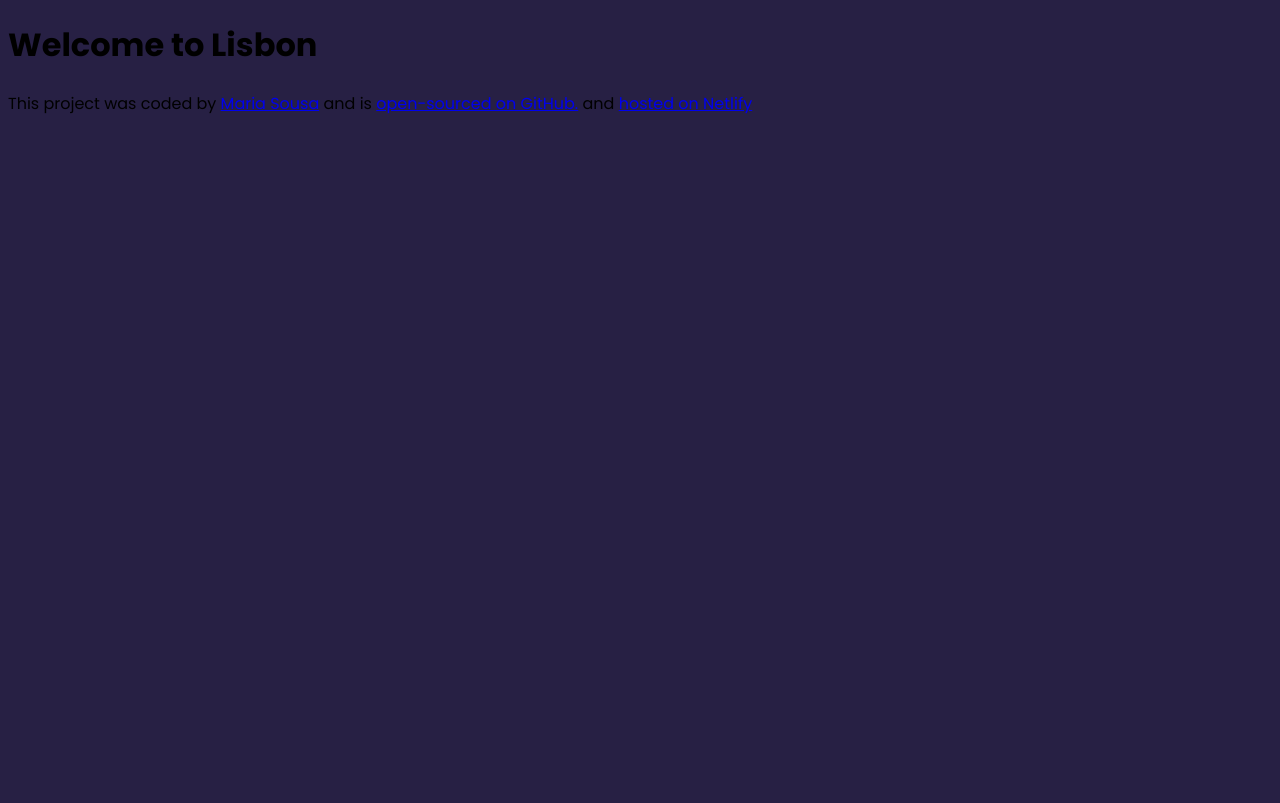
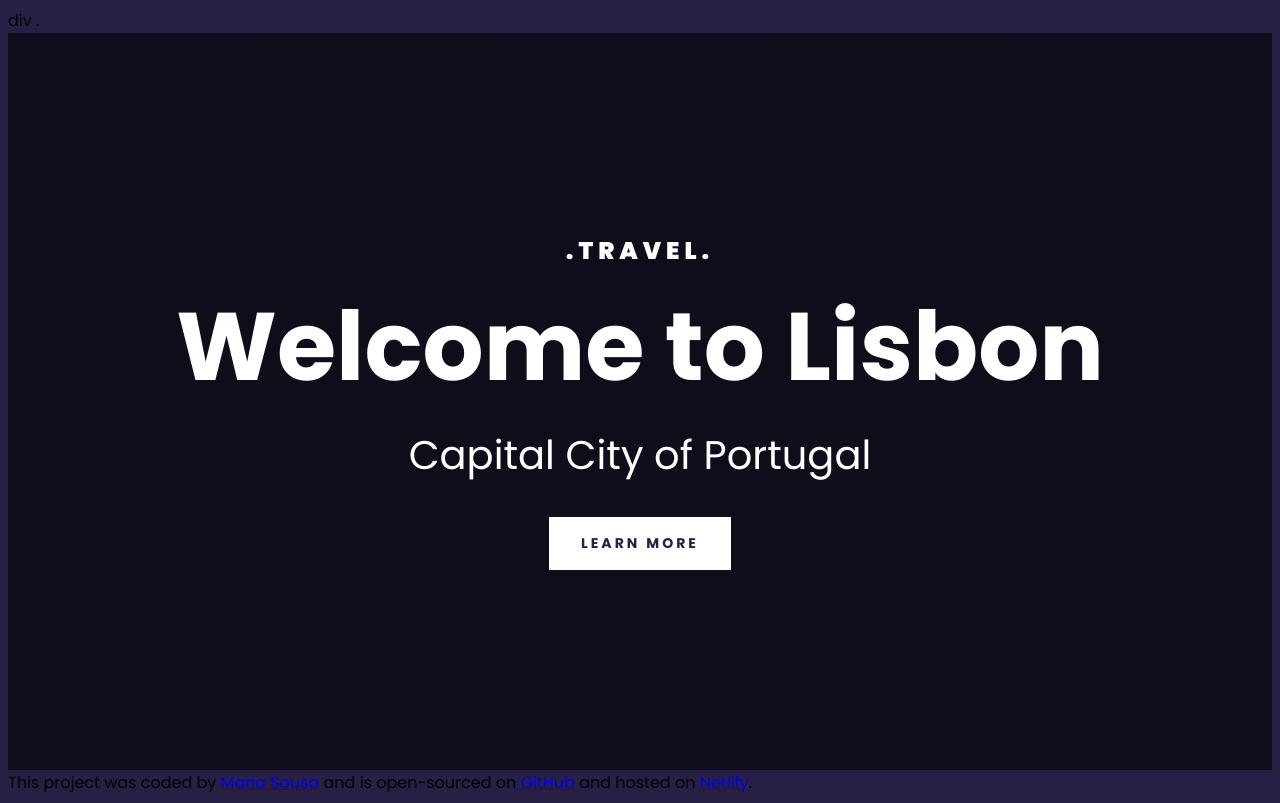
Before and after one commit to Maria-Sousa-GH/Lisbon-Project-Final, a plain HTML site: page index.html in a window 1280 px wide. Drawn offline with Linux system fonts and the light colour scheme.

Commit message:
adjusted html

```diff
--- a/index.html
+++ b/index.html
@@ -14,22 +14,27 @@
     <title>Welcome to Lisbon</title>
   </head>
   <body>
-    <h1>Welcome to Lisbon</h1>
+    div .
+    <header>
+      <h3>.TRAVEL.</h3>
+      <h1>Welcome to Lisbon</h1>
+      <h2>Capital City of Portugal</h2>
+      <a href="#more">Learn More</a>
+    </header>
   </body>
   <footer class="footer">
     This project was coded by
     <a href="https://github.com/Maria-Sousa-GH" target="_blank">Maria Sousa</a>
-    and is
+    and is open-sourced on
     <a
       href="https://github.com/Maria-Sousa-GH/Lisbon-Project-Final"
       target="_blank"
     >
-      open-sourced on GitHub.</a
+      GitHub</a
     >
-
-    and
-    <a href="https://lisbon-projec-final.netlify.app/" target="_blank"
-      >hosted on Netlify</a
-    >
+    and hosted on
+    <a href="https://lisbon-projec-final.netlify.app/" target="_blank">
+      Netlify</a
+    >.
   </footer>
 </html>
```
